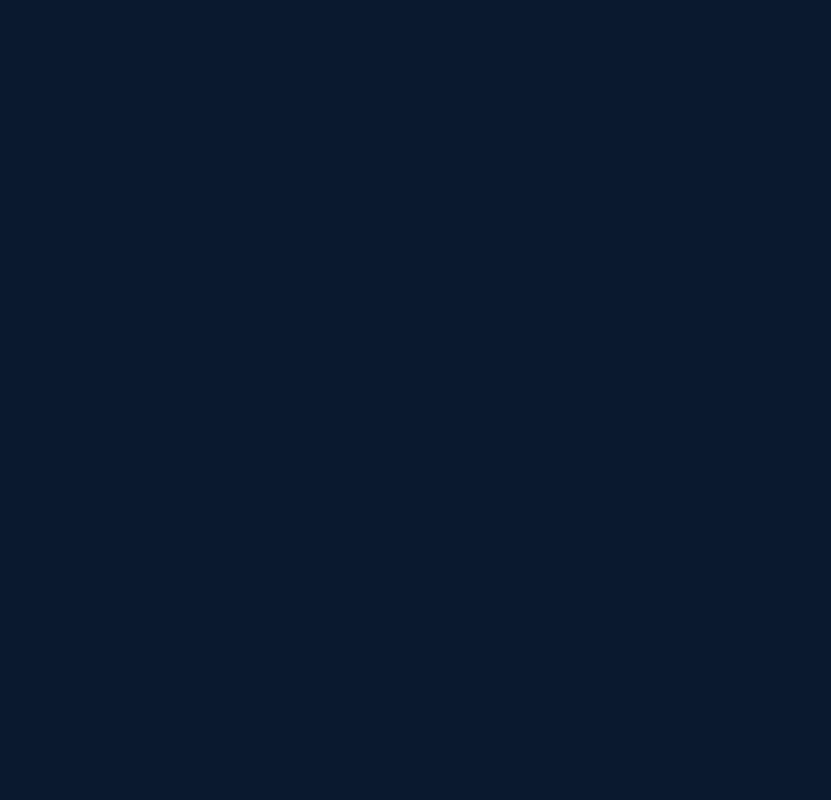
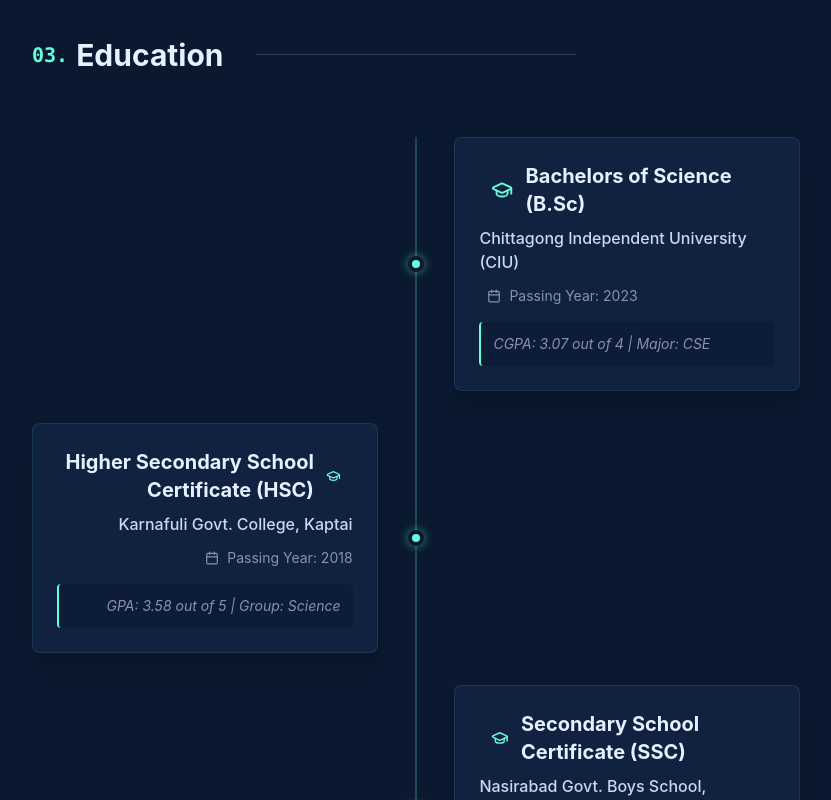
Before and after one commit to JoyChanda/Joy-s-Portfolio, a Next.js app: page / in a window 1280 px wide. Shown: the part 4860-5660 px from the top of the page, without its empty margins (224-1055 px from the left). Before the commit the page ends 4801 px from the top, so only its background shows below. Built offline with nearby package versions, Linux system fonts and the light colour scheme.

Commit message:
add education section with premium vertical timeline and degree details

```diff
--- a/src/app/page.tsx
+++ b/src/app/page.tsx
@@ -3,6 +3,7 @@
 import SocialBar from "@/components/SocialBar";
 import About from "@/components/About";
 import Projects from "@/components/Projects";
+import Education from "@/components/Education";
 
 export default function Home() {
   return (
@@ -13,6 +14,7 @@
         <Hero />
         <About />
         <Projects />
+        <Education />
       </div>
     </main>
   );
--- /dev/null
+++ b/src/components/Education.tsx
@@ -0,0 +1,69 @@
+"use client";
+import React from "react";
+import { motion } from "framer-motion";
+import { GraduationCap, Calendar } from "lucide-react";
+import { JOYS_INFO } from "@/constants/info";
+
+export default function Education() {
+  return (
+    <section id="experience" className="py-24 px-6 md:px-24 lg:px-48 bg-background-dark max-w-6xl mx-auto">
+      <motion.div
+        initial={{ opacity: 0, y: 20 }}
+        whileInView={{ opacity: 1, y: 0 }}
+        transition={{ duration: 0.5 }}
+        viewport={{ once: true }}
+        className="flex items-center mb-16"
+      >
+        <h2 className="text-text-bright text-2xl md:text-3xl font-bold flex items-center">
+          <span className="text-primary font-mono text-xl mr-2">03.</span>
+          Education
+        </h2>
+        <div className="h-[1px] bg-text-dim/30 flex-grow ml-4 md:ml-8 max-w-xs"></div>
+      </motion.div>
+
+      <div className="space-y-12 relative before:content-[''] before:absolute before:left-0 md:before:left-1/2 md:before:-translate-x-1/2 before:top-0 before:bottom-0 before:w-[2px] before:bg-primary/20">
+        {JOYS_INFO.education?.map((edu, index) => (
+          <motion.div
+            key={index}
+            initial={{ opacity: 0, x: index % 2 === 0 ? -50 : 50 }}
+            whileInView={{ opacity: 1, x: 0 }}
+            transition={{ duration: 0.6, delay: index * 0.1 }}
+            viewport={{ once: true }}
+            className={`relative flex flex-col md:flex-row items-center justify-between w-full mb-8 ${
+              index % 2 === 0 ? "md:flex-row-reverse" : ""
+            }`}
+          >
+            {/* Dot on timeline */}
+            <div className="absolute left-[1px] md:left-1/2 -translate-x-1/2 w-4 h-4 rounded-full bg-primary z-10 border-4 border-background-dark shadow-[0_0_10px_rgba(100,255,218,0.5)]"></div>
+
+            {/* Content Card */}
+            <div className={`w-full md:w-[45%] pl-8 md:pl-0 ${index % 2 === 0 ? "md:text-left" : "md:text-right"}`}>
+              <div className="bg-background-light p-6 rounded-lg border border-primary/10 hover:border-primary/40 transition-all duration-300 shadow-xl group">
+                <div className={`flex items-center mb-2 ${index % 2 === 0 ? "md:flex-row" : "md:flex-row-reverse"}`}>
+                  <GraduationCap className="text-primary mr-3 ml-3" size={24} />
+                  <h3 className="text-text-bright text-xl font-bold group-hover:text-primary transition-colors">
+                    {edu.degree}
+                  </h3>
+                </div>
+
+                <h4 className="text-text-normal font-medium mb-3">{edu.institution}</h4>
+
+                <div className={`flex items-center text-text-dim text-sm mb-4 ${index % 2 === 0 ? "md:justify-start" : "md:justify-end"}`}>
+                  <Calendar size={14} className="mr-2 ml-2" />
+                  <span>Passing Year: {edu.year}</span>
+                </div>
+
+                <div className={`p-3 rounded bg-background-dark/50 border-l-2 border-primary text-text-dim text-sm italic`}>
+                  {edu.details}
+                </div>
+              </div>
+            </div>
+
+            {/* Empty space for the other side on desktop */}
+            <div className="hidden md:block w-[45%]"></div>
+          </motion.div>
+        ))}
+      </div>
+    </section>
+  );
+}
--- a/src/constants/info.ts
+++ b/src/constants/info.ts
@@ -52,7 +52,28 @@
       image: "/projects/hero-apps.png",
     },
   ],
+  education: [
+    {
+      degree: "Bachelors of Science (B.Sc)",
+      institution: "Chittagong Independent University (CIU)",
+      details: "CGPA: 3.07 out of 4 | Major: CSE",
+      year: "2023",
+    },
+    {
+      degree: "Higher Secondary School Certificate (HSC)",
+      institution: "Karnafuli Govt. College, Kaptai",
+      details: "GPA: 3.58 out of 5 | Group: Science",
+      year: "2018",
+    },
+    {
+      degree: "Secondary School Certificate (SSC)",
+      institution: "Nasirabad Govt. Boys School, Chattogram",
+      details: "GPA: 4.78 out of 5 | Group: Science",
+      year: "2016",
+    },
+  ],
 };
+
 
 
 
```
